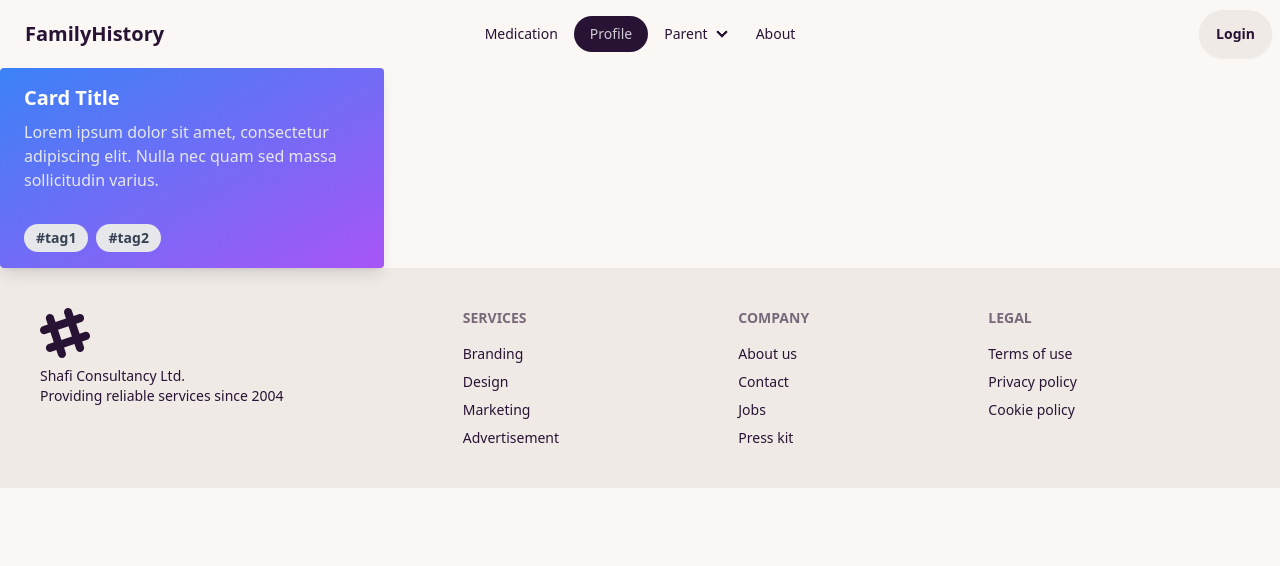
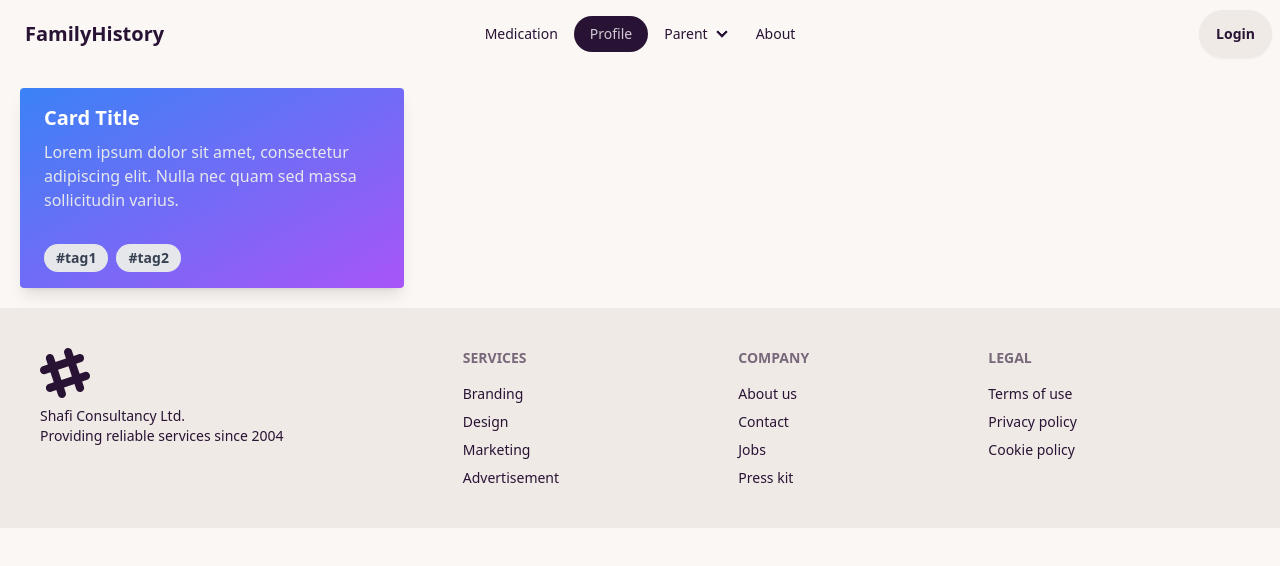
Before and after one commit to Aminul667/med, a React (Vite) app: page /profile in a window 1280 px wide. Shown: the top 566 px of the page. Built offline with nearby package versions, Linux system fonts and the light colour scheme.

Commit message:
added card component"

```diff
--- /dev/null
+++ b/src/pages/Profile/Card.jsx
@@ -0,0 +1,23 @@
+const Card = () => {
+  return (
+    <div className="max-w-sm rounded overflow-hidden shadow-lg bg-gradient-to-br from-blue-500 to-purple-500 bg-opacity-75 backdrop-blur-md backdrop-filter">
+      <div className="px-6 py-4">
+        <div className="font-semibold text-xl mb-2 text-white">Card Title</div>
+        <p className="text-gray-200 text-base">
+          Lorem ipsum dolor sit amet, consectetur adipiscing elit. Nulla nec
+          quam sed massa sollicitudin varius.
+        </p>
+      </div>
+      <div className="px-6 py-4">
+        <span className="inline-block bg-gray-200 rounded-full px-3 py-1 text-sm font-semibold text-gray-700 mr-2">
+          #tag1
+        </span>
+        <span className="inline-block bg-gray-200 rounded-full px-3 py-1 text-sm font-semibold text-gray-700 mr-2">
+          #tag2
+        </span>
+      </div>
+    </div>
+  );
+};
+
+export default Card;
--- a/src/pages/Profile/Profile.jsx
+++ b/src/pages/Profile/Profile.jsx
@@ -1,26 +1,13 @@
 import { useLoaderData } from "react-router-dom";
+import Card from "./Card";
 
 const Profile = () => {
   const prescriptionData = useLoaderData();
   console.log(prescriptionData);
 
   return (
-    <div className="max-w-sm rounded overflow-hidden shadow-lg bg-gradient-to-br from-blue-500 to-purple-500 bg-opacity-75 backdrop-blur-md backdrop-filter">
-      <div className="px-6 py-4">
-        <div className="font-semibold text-xl mb-2 text-white">Card Title</div>
-        <p className="text-gray-200 text-base">
-          Lorem ipsum dolor sit amet, consectetur adipiscing elit. Nulla nec
-          quam sed massa sollicitudin varius.
-        </p>
-      </div>
-      <div className="px-6 py-4">
-        <span className="inline-block bg-gray-200 rounded-full px-3 py-1 text-sm font-semibold text-gray-700 mr-2">
-          #tag1
-        </span>
-        <span className="inline-block bg-gray-200 rounded-full px-3 py-1 text-sm font-semibold text-gray-700 mr-2">
-          #tag2
-        </span>
-      </div>
+    <div className="m-5">
+      <Card></Card>
     </div>
   );
 };
```
